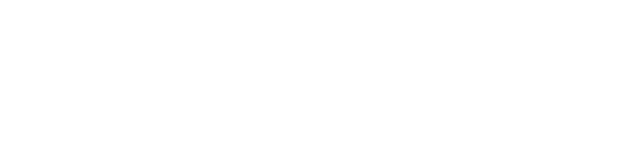
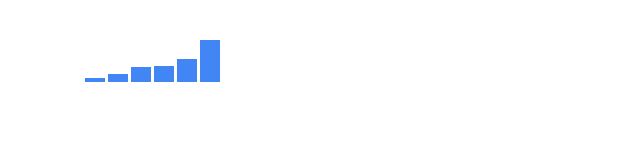
Before and after one commit to curious725/play_with_d3, a plain HTML site: page index.html in a window 1280 px wide. Shown: the whole page, without its empty margins (0-640 px from the left). Drawn offline with nearby package versions, Linux system fonts and the light colour scheme.

Commit message:
finish simple bar chart

```diff
--- a/static/css/main.css
+++ b/static/css/main.css
@@ -1,3 +1,9 @@
 .main_content{
   margin-top: 40px;
 }
+#chart div{
+  display:  inline-block;
+  background:  #4285F4;
+  width:  20px;
+  margin-right:  3px;
+}
--- a/static/js/main.js
+++ b/static/js/main.js
@@ -0,0 +1,6 @@
+d3.select("#chart")
+  .selectAll("div")
+  .data([4,8,15,16,23,42])
+  .enter()
+  .append("div")
+  .style("height", (d) => d + "px")
```
